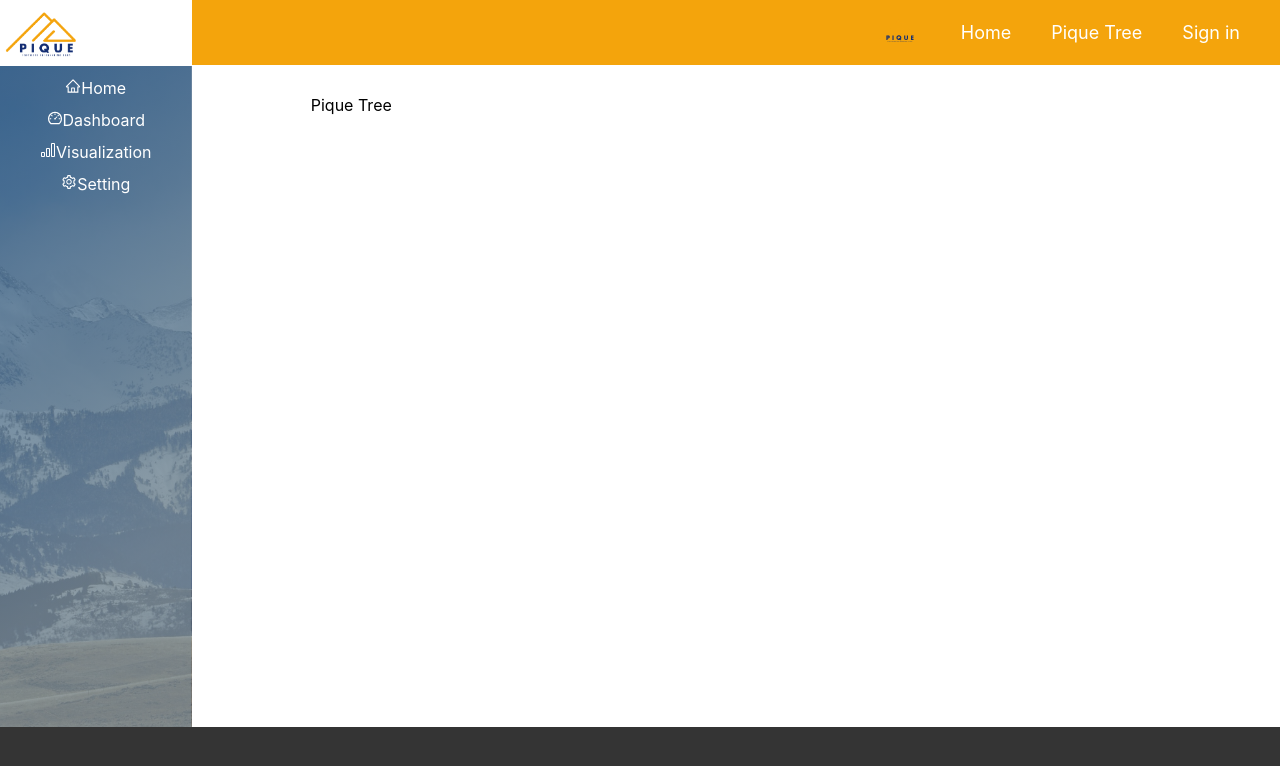
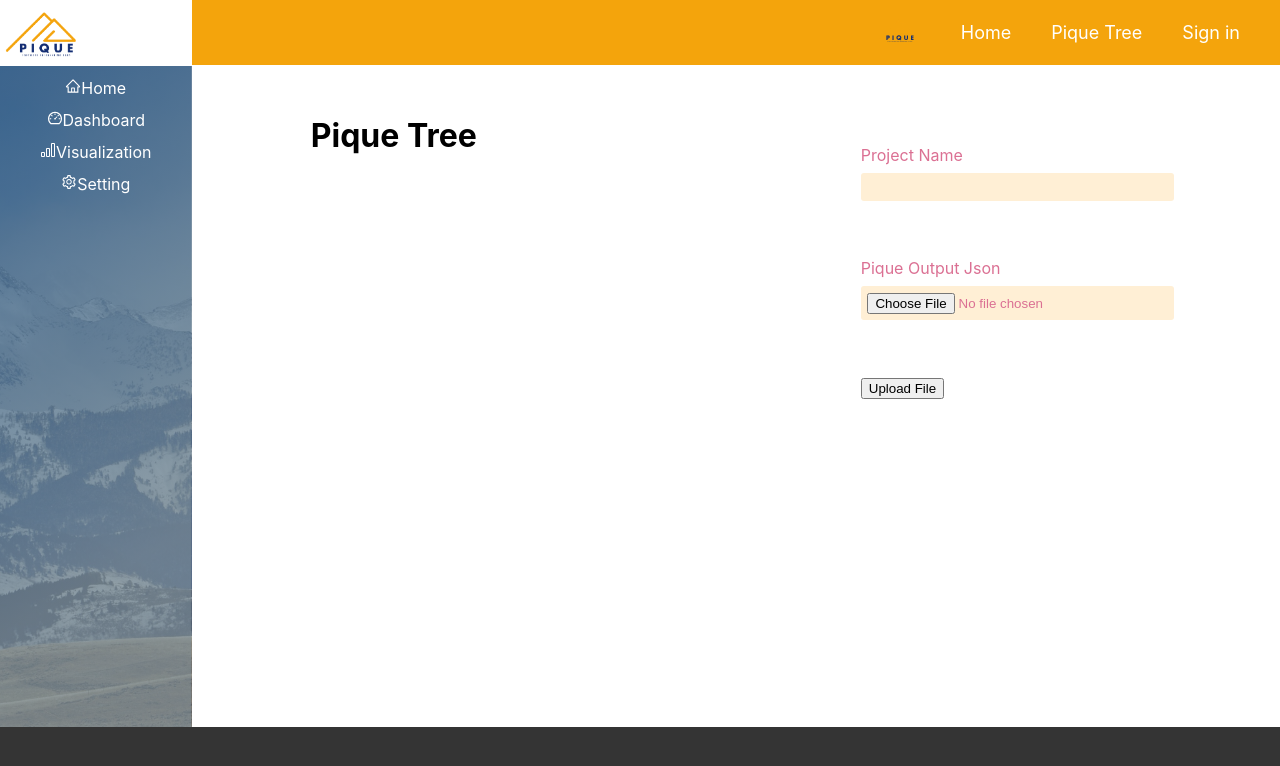
Before and after one commit to XuyingSwift/Dashboard, a React (Create React App) app: page /piquetree in a window 1280 px wide. Shown: the top 766 px of the page. Built offline with nearby package versions, Linux system fonts and the light colour scheme; no server answers.

Commit message:
adding fileupload form in react

```diff
--- /dev/null
+++ b/src/Components/uploadFile/FileUploadForm.component.jsx
@@ -0,0 +1,64 @@
+import React from 'react';
+
+import * as s from './FileUploadForm.styles';
+
+class FileUploadForm extends React.Component {
+    piqueTreeData;
+    constructor(props) {
+        super(props);
+        this.state = {
+            projectName: '',
+            piqueTreeJson: ''
+        }
+    }
+
+    handleChange = (e) => {
+        const {name, value} = e.target;
+        this.setState({[name]: value});
+    }
+
+    handleSubmit = (e) => {
+        e.preventDefault();
+        localStorage.setItem('piqueJson', JSON.stringify(this.state))
+    }
+
+    componentDidMount() {
+        this.piqueTreeData = JSON.parse(localStorage.getItem('piqueJson'));
+        if (localStorage.getItem('piqueJson')) {
+            this.setState({
+                projectName: this.piqueTreeData.projectName,
+                piqueTreeJson: this.piqueTreeData.piqueTreeJson
+            })
+        }else {
+            this.setState({
+                projectName:'',
+                piqueTreeJson:''
+            })
+        }
+    }
+
+    render() {
+        const {projectName, piqueTreeJson} = this.state;
+        return(
+
+            <s.FileUploadFormContainer>
+                <form onSubmit={this.handleSubmit}>
+                    <s.FormGroup>
+                        <s.Label>Project Name</s.Label>
+                        <s.Input type='text' name='projectName' value={projectName} onChange={this.handleChange}/>
+                    </s.FormGroup>
+
+                    <s.FormGroup>
+                        <s.Label>Pique Output Json</s.Label>
+                        <s.Input type='file' name='piqueTreeJson' value={piqueTreeJson} onChange={this.handleChange}/>
+                    </s.FormGroup>
+                    <button type='submit'>Upload File</button>
+                </form>
+            </s.FileUploadFormContainer>
+
+        )
+
+    }
+}
+
+export default FileUploadForm;
--- /dev/null
+++ b/src/Components/uploadFile/FileUploadForm.styles.jsx
@@ -0,0 +1,27 @@
+import styled from "styled-components";
+
+export const FileUploadFormContainer = styled.div``
+
+export const FormGroup = styled.div`
+	color: palevioletred;
+    display: block;
+	width: 300px;
+	margin: 50px auto;
+`;
+
+export const Label = styled.label`
+	margin-bottom: 0.5em;
+	color: palevioletred;
+    display: block;
+`;
+
+
+export const Input = styled.input`
+	padding: 0.5em;
+	color: palevioletred;
+	background: papayawhip;
+	border: none;
+	border-radius: 3px;
+	width: 100%;
+	margin-bottom: 0.5em;
+`;
--- a/src/pages/piqueTree/PiqueTree.component.jsx
+++ b/src/pages/piqueTree/PiqueTree.component.jsx
@@ -1,9 +1,13 @@
 import React from 'react';
+import FileUploadForm from '../../components/uploadFile/FileUploadForm.component';
 import { PiquetreeContainer } from './PiqueTree.styles';
 
 const PiqueTree = () => {
     return (
-        <PiquetreeContainer> Pique Tree</PiquetreeContainer>
+        <PiquetreeContainer>
+            <h1>Pique Tree</h1>
+            <FileUploadForm/>
+        </PiquetreeContainer>
     )
 }
 
```
